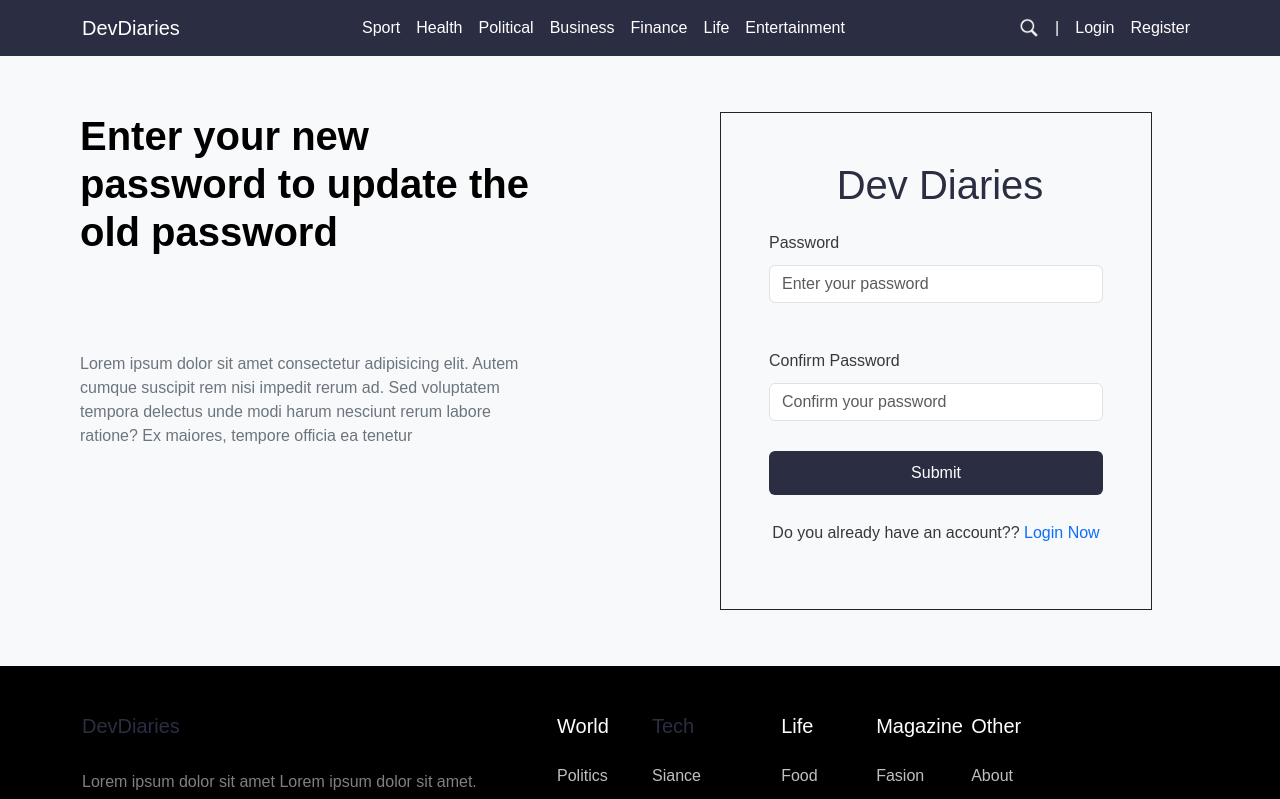
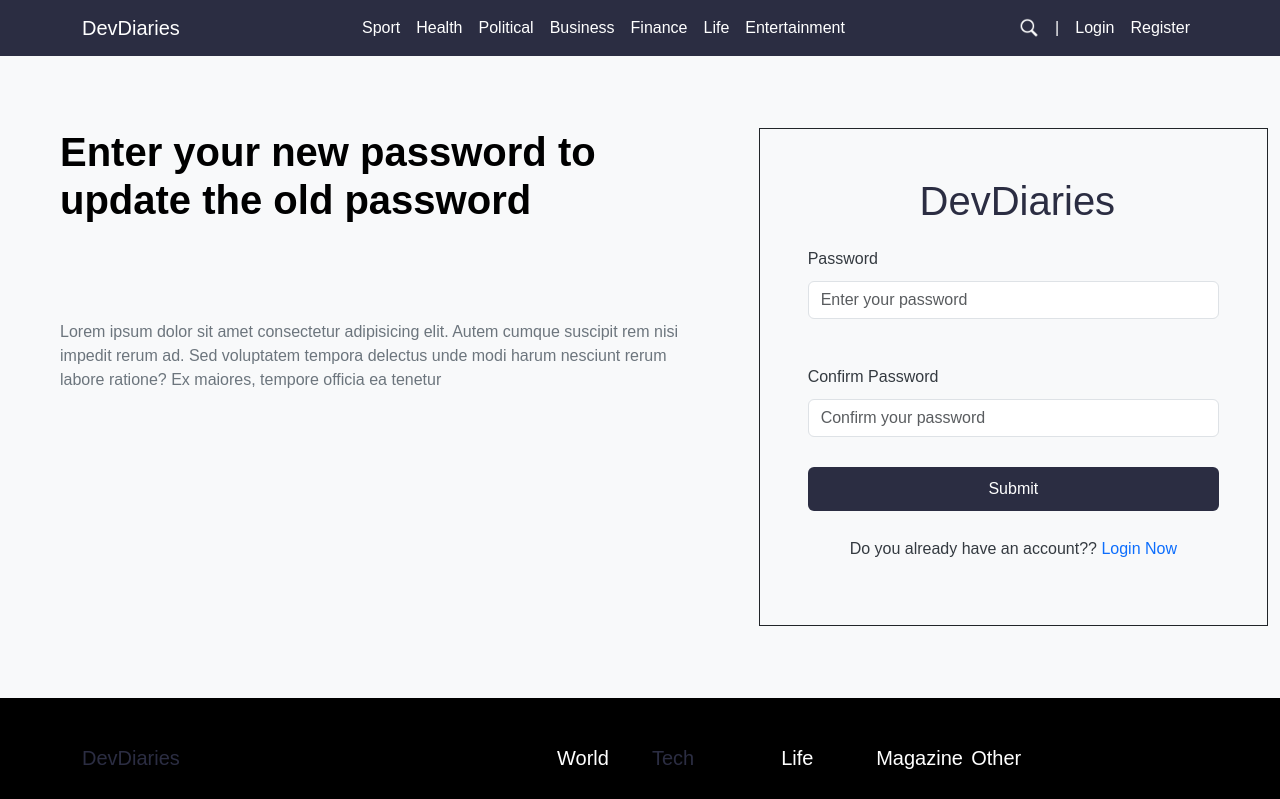
Before and after one commit to amit-negi-23/devDiariesBlog, a React (Create React App) app: page /updatepassword in a window 1280 px wide. Shown: the top 799 px of the page. Built offline with nearby package versions, Linux system fonts and the light colour scheme.

Commit message:
bootstrap corrected

```diff
--- a/src/components/forgotPassword/forgotPassword.jsx
+++ b/src/components/forgotPassword/forgotPassword.jsx
@@ -6,8 +6,8 @@ function ForgotPassword() {
   return (
     <>
       <NavBar />
-      <div class="d-flex flex-row p-4 py-5">
-        <div class="container p-2 me-5">
+      <div class="row py-5 ms-0 w-100">
+        <div class="col-lg-7 col-sm-12 my-4">
           <h1 className="fw-bolder ps-5 text-black">
             You forgot your password? calm down we will help
           </h1>
@@ -19,7 +19,7 @@ function ForgotPassword() {
             tempore officia ea tenetur
           </p>
         </div>
-        <div class="container p-2 mx-5">
+        <div class="col-lg-5 col-sm-12 my-4 px-1">
           <form className=" form-container border border-dark p-5 mx-5">
             <h1 className="heading ps-2 text-center">Dev Diaries</h1>
             <div className="mb-3">
--- a/src/components/updatePassword/updatePassword.css
+++ b/src/components/updatePassword/updatePassword.css
@@ -42,6 +42,7 @@ label {
     text-align: center;
 }
 
+
 @media only screen and (max-device-width: 1080px){
     .form{
         border: 1px solid #2b2d42;
--- a/src/components/updatePassword/updatePassword.jsx
+++ b/src/components/updatePassword/updatePassword.jsx
@@ -6,8 +6,8 @@ function UpdatePassword() {
   return (
     <>
       <NavBar />
-      <div class="d-flex flex-row p-4 py-5">
-        <div class="container p-2 me-5">
+      <div class="row py-5 ms-0 w-100">
+        <div class="col-lg-7 col-sm-12 my-4">
           <h1 className="fw-bolder ps-5 text-black">
             Enter your new password to update the old password
           </h1>
@@ -19,9 +19,9 @@ function UpdatePassword() {
             tempore officia ea tenetur
           </p>
         </div>
-        <div class="container p-2 mx-5">
-          <form className=" form-container border border-dark p-5 mx-5">
-            <h1 className="heading ps-2 text-center">Dev Diaries</h1>
+        <div class="custom col-lg-5 col-sm-12 my-4 px-1">
+          <form className=" form-container border border-dark p-5 mx-2">
+            <h1 className="heading ps-2 text-center">DevDiaries</h1>
             <div className="mb-3">
               {" "}
               <label for="exampleInputPassword1">Password</label>
```
